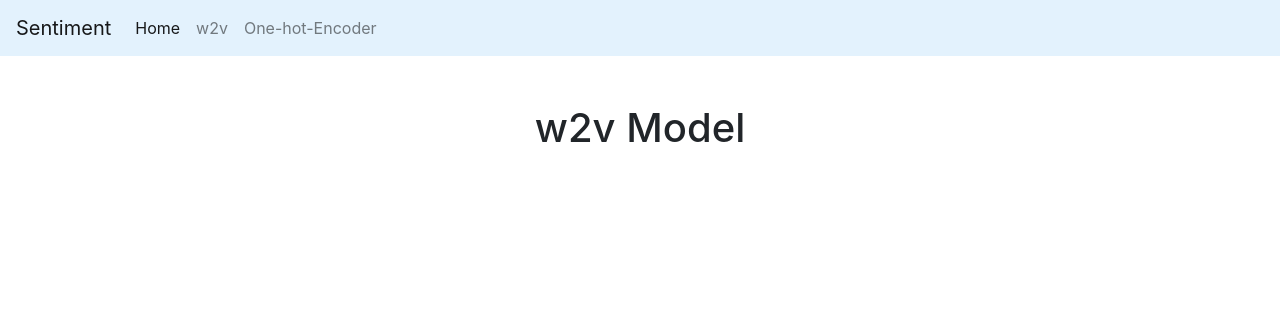
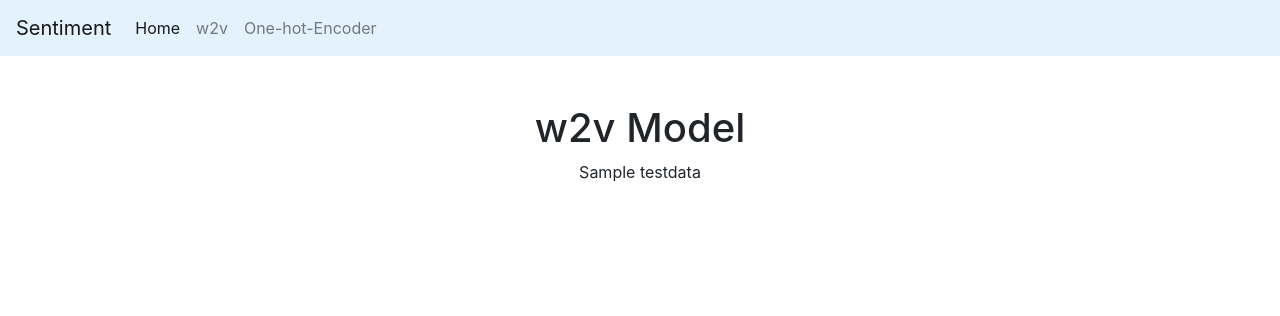
Before and after one commit to xieyiISPM/flaskapp, a Flask app: template templates/w2v.html in a window 1280 px wide. Shown: the top 316 px of the page. Run offline with Flask 2, Linux system fonts and the light colour scheme; the template is opened without the code that fills it: most values are stand-ins (such as "Sample title", 1, 10 or a date in 2020); some libraries are stand-ins or nearby versions.

Commit message:
function test

```diff
--- a/app.py
+++ b/app.py
@@ -1,7 +1,9 @@
 from flask import Flask, render_template
+from classify import test
 
 
 app = Flask(__name__)
+testData = test()
 
 
 @app.route('/')
@@ -10,7 +12,7 @@ def index():
 
 @app.route('/w2v')
 def w2v():
-    return render_template('w2v.html')
+    return render_template('w2v.html', testdata=testData)
 
 @app.route('/ohe')
 def ohe():
--- a/templates/w2v.html
+++ b/templates/w2v.html
@@ -2,5 +2,6 @@
 {% block body %}
   <div class="starter-template text-center mt-5">
       <h1>w2v Model</h1>
+      <p>{{testdata}}</p>
   </div>
 {% endblock %}
```
Also changed, not shown: classify.py (added, +8 -0 lines), 1 other file.
